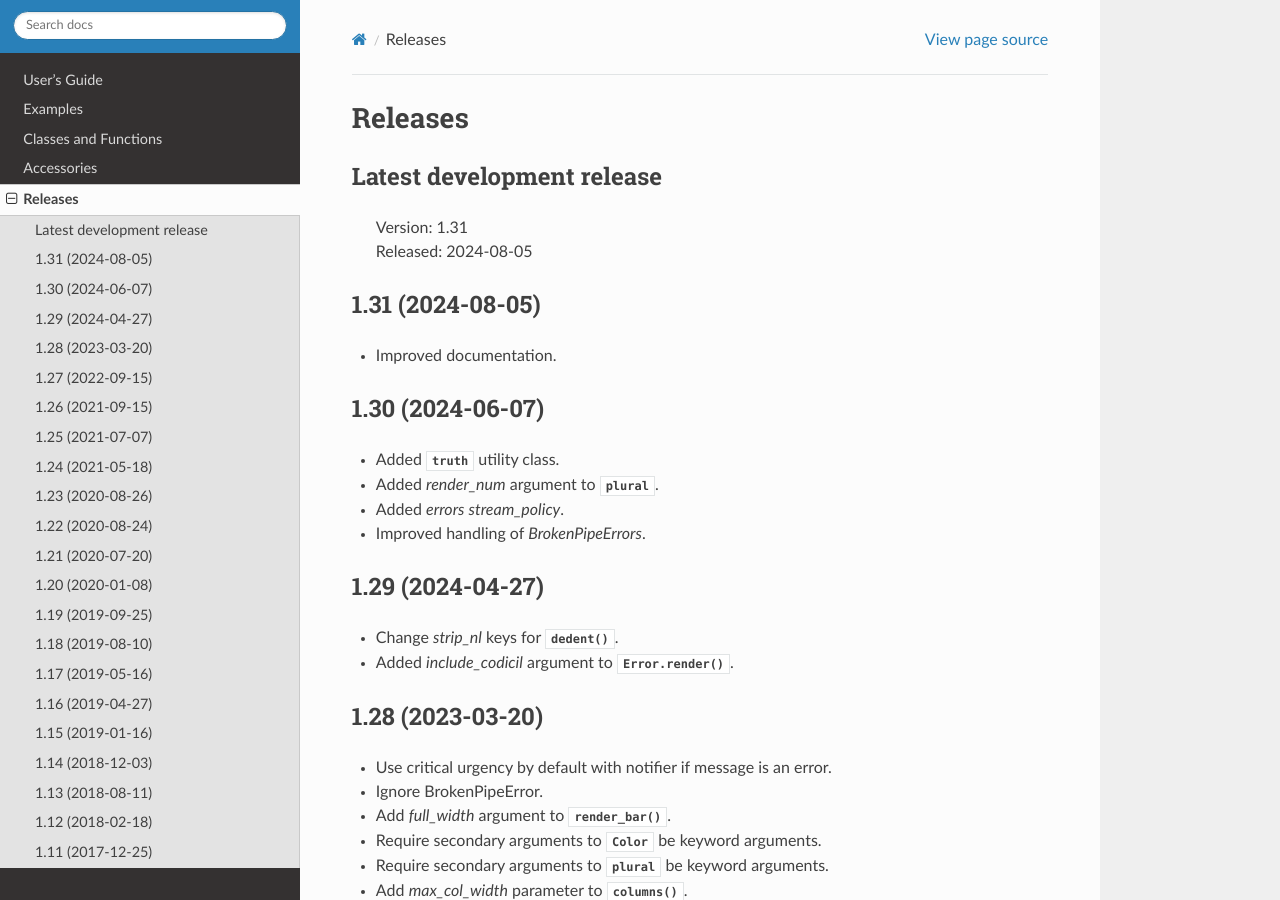
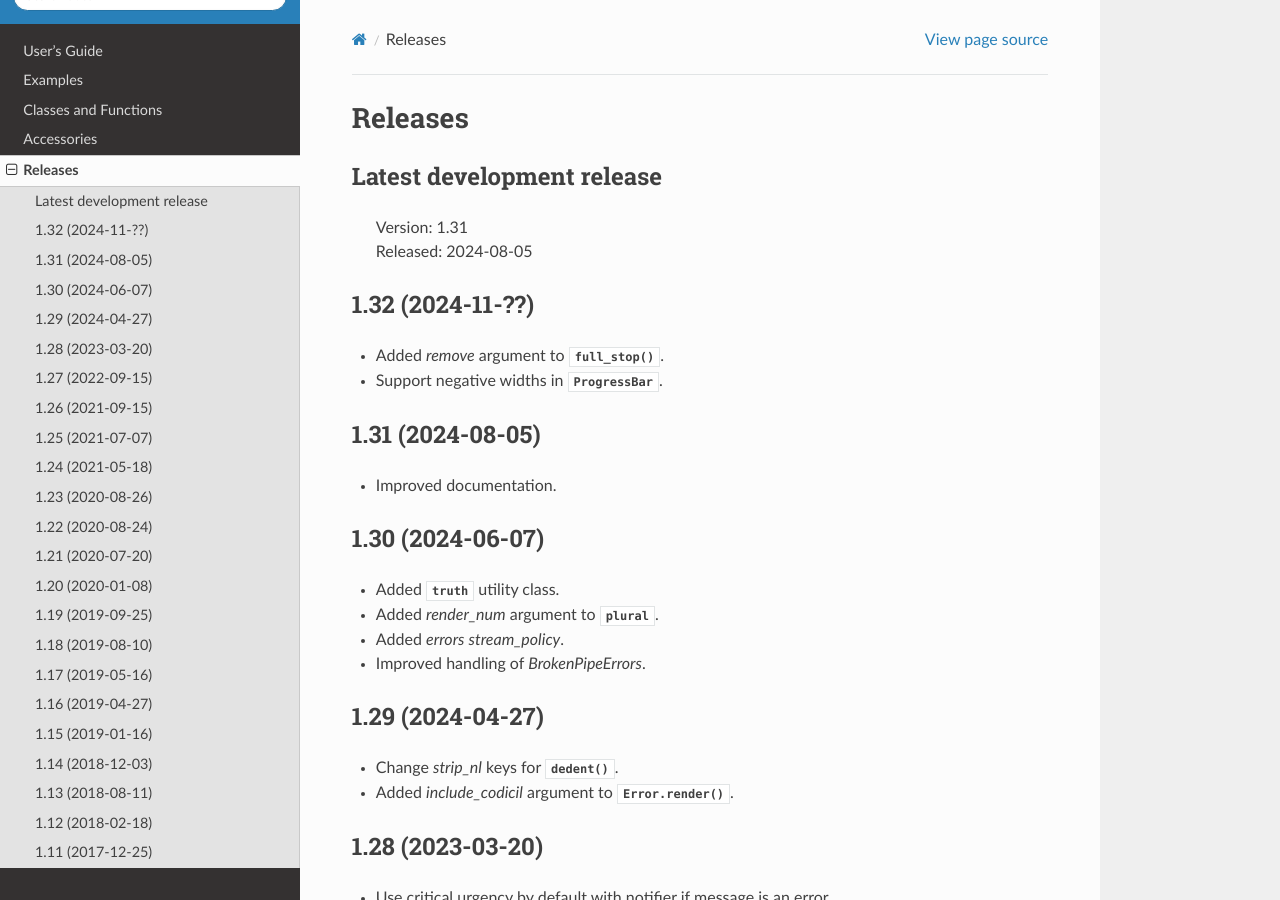
Before and after one commit to KenKundert/inform, a Sphinx documentation site: the page built from doc/releases.rst, in a window 1280 px wide and 900 px high. Built offline with Sphinx 7.4.7 and the Read the Docs theme 3.1.0, drawn with Linux system fonts in a browser that asks for light colours.

```diff
--- a/doc/releases.rst
+++ b/doc/releases.rst
@@ -8,6 +8,13 @@
 
     | Version: 1.31
     | Released: 2024-08-05
+
+
+1.32 (2024-11-??)
+-----------------
+
+- Added *remove* argument to :func:`full_stop`.
+- Support negative widths in :class:`ProgressBar`.
 
 
 1.31 (2024-08-05)
```
Also changed, not shown: 1 other file.
